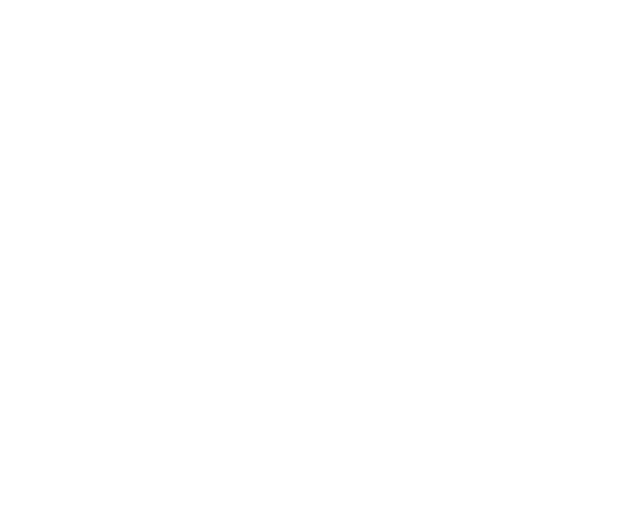
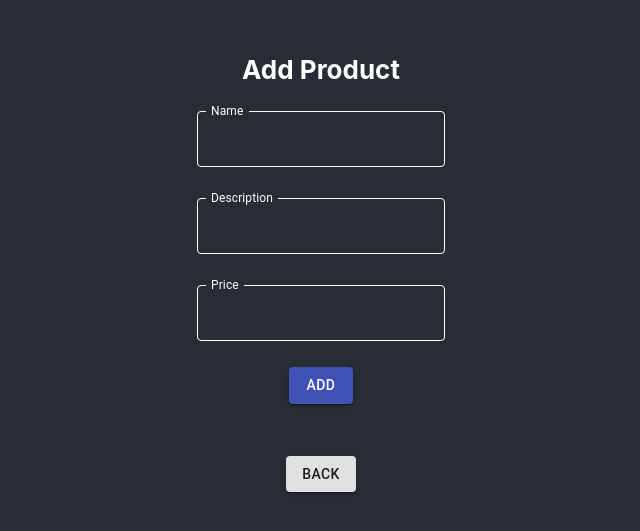
Before and after one commit to rafalochman/OrdersProducts, a React (Create React App) app in the folder frontend/front/: page /productadd/1 in a window 1280 px wide. Shown: the part 127-658 px from the top of the page, without its empty margins (319-959 px from the left). Built offline with nearby package versions, Linux system fonts and the light colour scheme.

Commit message:
add product add page

```diff
--- a/frontend/front/src/App.js
+++ b/frontend/front/src/App.js
@@ -6,6 +6,7 @@
 import OrderEdit from "./OrderEdit";
 import OrderAdd from "./OrderAdd";
 import ProductDetails from "./ProductDetails";
+import ProductAdd from "./ProductAdd";
 import {BrowserRouter as Router, Switch, Route} from 'react-router-dom';
 
 function App() {
@@ -19,6 +20,7 @@
         <Route path = "/orderedit/:id" exact component={OrderEdit}/>
         <Route path = "/orderadd" exact component={OrderAdd}/>
         <Route path = "/productdetails/:id" exact component={ProductDetails}/>
+        <Route path = "/productadd/:id" exact component={ProductAdd}/>
       </Switch>
     </Router>
   );
--- a/frontend/front/src/OrderProducts.js
+++ b/frontend/front/src/OrderProducts.js
@@ -67,7 +67,7 @@
           </TableBody>
         </Table>
         <p>
-            <Link className="buttonLink" to="/orderadd">
+            <Link className="buttonLink" to={`/productadd/${match.params.id}`}>
                 <Button variant="contained" color="primary" >Add Product</Button>
             </Link>
         </p>
--- /dev/null
+++ b/frontend/front/src/ProductAdd.js
@@ -0,0 +1,104 @@
+import './App.css';
+import Button from "@material-ui/core/Button"
+import { Link } from 'react-router-dom';
+import TextField from '@material-ui/core/TextField';
+import React, { useState} from 'react';
+import { makeStyles } from "@material-ui/core/styles";
+
+const useStyles = makeStyles(theme => ({
+  root: {
+    "& .MuiFormLabel-root": {
+      color: "white"
+    },
+    '& .MuiOutlinedInput-root': {
+      '& fieldset': {
+        borderColor: 'white',
+      },
+      '&:hover fieldset': {
+        borderColor: 'white',
+        color: 'white',
+      },
+    }
+  },
+  input: {
+    color: "white"
+  }
+}));
+
+function ProductAdd({ match }) {
+  const classes = useStyles();
+  const [nameInput, setName] = useState(" ");
+  const [descriptionInput, setDescription] = useState(" ");
+  const [priceInput, setPrice] = useState(" ");
+
+  const handleNameInput = event => {
+    setName(event.target.value);
+  };
+  const handleDescriptionInput = event => {
+    setDescription(event.target.value);
+  };
+  const handlePriceInput = event => {
+    setPrice(event.target.value);
+  };
+
+  const addData = async () => {
+    fetch(`http://localhost:8080/api/product`, {
+      method: 'POST',
+      headers: { 'Content-Type': 'application/json' },
+      body: JSON.stringify({name: nameInput, description: descriptionInput, price: priceInput, orderId: match.params.id})
+    });
+  };
+
+  return (
+    <div className="App">
+      <div className="App-header">
+        <p><b>Add Product</b></p>
+
+        <form>
+          <TextField
+          value={nameInput}
+          onChange={handleNameInput}
+            InputProps={{
+              className: classes.input
+            }}
+            className={classes.root}
+            variant="outlined"
+            label="Name"
+            >
+          </TextField>
+            <br></br><br></br>
+          <TextField
+          value={descriptionInput}
+          onChange={handleDescriptionInput}
+            InputProps={{
+              className: classes.input
+            }}
+            className={classes.root}
+            variant="outlined"
+            label="Description"
+            >
+          </TextField>
+          <br></br><br></br>
+          <TextField
+          value={priceInput}
+          onChange={handlePriceInput}
+            InputProps={{
+              className: classes.input
+            }}
+            className={classes.root}
+            variant="outlined"
+            label="Price"
+            >
+          </TextField>
+          <p><Button variant="contained" color="primary" onClick={addData}>Add</Button></p>
+        </form>
+
+        <Link className="buttonLink" to={`/orderproducts/${match.params.id}`}>
+          <p><Button variant="contained">Back</Button></p>
+        </Link>
+      </div>
+    </div>
+  );
+}
+
+export default ProductAdd;
```
